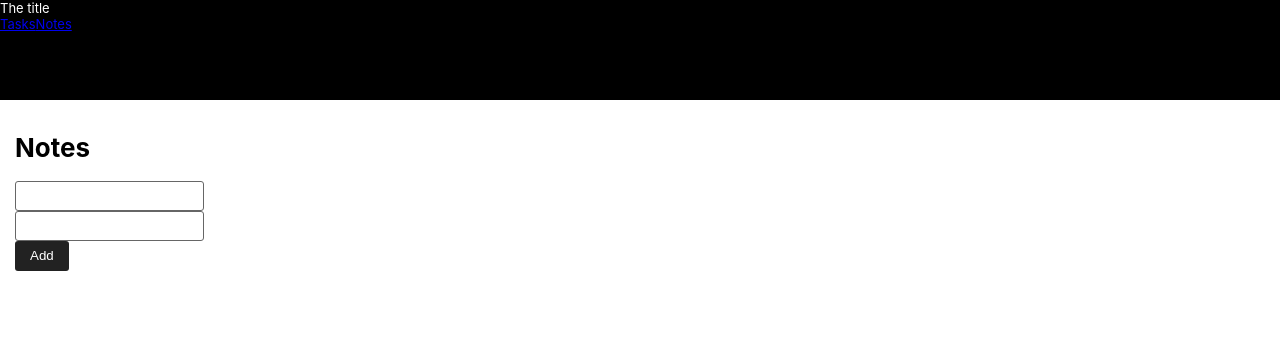
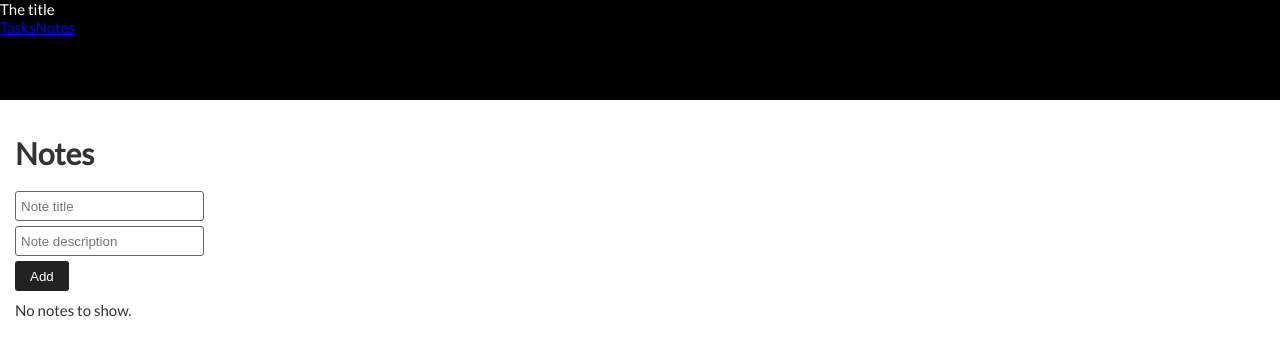
Before and after one commit to toaderflorin/hooks-store, a React (Create React App) app: page /notes in a window 1280 px wide. Shown: the top 356 px of the page. Built offline with nearby package versions, Linux system fonts and the light colour scheme.

Commit message:
Tweaked the UI and added styling.

```diff
--- a/public/index.html
+++ b/public/index.html
@@ -5,6 +5,8 @@
     <link rel="icon" href="%PUBLIC_URL%/favicon.ico" />
     <meta name="viewport" content="width=device-width, initial-scale=1" />
     <meta name="theme-color" content="#000000" />
+    <link rel="preconnect" href="https://fonts.gstatic.com">
+    <link href="https://fonts.googleapis.com/css2?family=Lato:ital,wght@0,400;1,400&display=swap" rel="stylesheet">
     <meta
       name="description"
       content="Web site created using create-react-app"
--- a/src/App.css
+++ b/src/App.css
@@ -1,5 +1,7 @@
 body {
-  font-size: 13px;
+  font-size: 15px;
+  font-family: 'Lato';
+  color: #333;
 }
 
 button {
--- a/src/AppContext.tsx
+++ b/src/AppContext.tsx
@@ -1,31 +1,12 @@
 import React, { useReducer, Dispatch } from 'react'
-import { notesReducer, initialNotesState } from './modules/notes/store/reducer'
-import { tasksReducer, initialTasksState } from './modules/tasks/store/reducer'
 import { AppState, ChildrenProps } from './modules/types'
-import { NotesAction } from './modules/notes/store/types'
-import { TasksAction } from './modules/tasks/store/types'
+import appReducer, { initialAppState, Action } from './appReducer'
 
 export type ExecuteFunc = (state: AppState, dispatch: Dispatch<any>) => Promise<void> | void
-
-type Action =
-  | NotesAction
-  | TasksAction
 
 export type AppContextType = {
   state: AppState
   execute: (action: ExecuteFunc) => Promise<void>
-}
-
-const initialAppState = {
-  tasks: initialTasksState,
-  notes: initialNotesState
-}
-
-function appReducer(state: AppState, action: Action) {
-  return {
-    notes: notesReducer(state.notes, action as NotesAction),
-    tasks: tasksReducer(state.tasks, action as TasksAction)
-  }
 }
 
 // eslint-disable-next-line @typescript-eslint/no-explicit-any
--- /dev/null
+++ b/src/appReducer.ts
@@ -0,0 +1,21 @@
+import { notesReducer, initialNotesState } from './modules/notes/store/reducer'
+import { tasksReducer, initialTasksState } from './modules/tasks/store/reducer'
+import { NotesAction } from './modules/notes/store/types'
+import { TasksAction } from './modules/tasks/store/types'
+import { AppState } from './modules/types'
+
+export type Action =
+  | NotesAction
+  | TasksAction
+
+export const initialAppState = {
+  tasks: initialTasksState,
+  notes: initialNotesState
+}
+
+export default function appReducer(state: AppState, action: Action) {
+  return {
+    notes: notesReducer(state.notes, action as NotesAction),
+    tasks: tasksReducer(state.tasks, action as TasksAction)
+  }
+}
--- a/src/modules/notes/components/NoteDetails.tsx
+++ /dev/null
@@ -1,5 +0,0 @@
-export default function NoteDetails() {
-  return (
-    <div>This is the Settings page.</div>
-  )
-}
--- a/src/modules/notes/components/Notes.css
+++ b/src/modules/notes/components/Notes.css
@@ -0,0 +1,19 @@
+#add-container {
+  display: flex;
+  flex-direction: column;
+  gap: 5px;
+}
+
+#note-container {
+  display: flex;
+  flex-direction: column;
+  gap: 2px;
+  margin-top: 10px;
+}
+
+.note {
+  padding: 10px;
+  width: 300px;
+  border-radius: 5px;
+  background-color: #eee;
+}
--- a/src/modules/notes/components/Notes.tsx
+++ b/src/modules/notes/components/Notes.tsx
@@ -2,6 +2,7 @@ import { useContext, useRef } from 'react'
 import { AppContext } from '../../../AppContext'
 import * as noteActions from '../store/actions'
 import { Note } from '../store/types'
+import './Notes.css'
 
 export default function Notes() {
   const { state, execute } = useContext(AppContext)
@@ -25,21 +26,28 @@ export default function Notes() {
   return (
     <div className="screen">
       <h1>Notes</h1>
+      <div id="add-container">
         <div>
-        <div>
-          <input ref={titleInputRef} type="text" />
+          <input ref={titleInputRef} placeholder="Note title" type="text" />
         </div>
         <div>
-          <input ref={descriptionInputRef} type="text" />
+          <input ref={descriptionInputRef} placeholder="Note description" type="text" />
         </div>
         <div>
           <button onClick={addNoteClick}>Add</button>
         </div>
       </div>
 
+      <div id="note-container">
+        {notes.length === 0 && (
+          <div>
+            No notes to show.
+          </div>
+        )}
+
         {notes.map((note: Note) => {
           return (
-          <div>
+            <div className="note" key={note.id}>
               <div>
                 <b>{note.title}</b>
               </div>
@@ -47,11 +55,12 @@ export default function Notes() {
                 <span>{note.description}</span>
               </div>
               <div>
-              <button>Remove</button>
+                <button onClick={() => removeNoteClick(note.id)}>Remove</button>
               </div>
             </div>
           )
         })}
       </div>
+    </div>
   )
 }
--- a/src/modules/tasks/components/Tasks.css
+++ b/src/modules/tasks/components/Tasks.css
@@ -10,3 +10,7 @@
 .task-description {
   display: flex;
 }
+
+.space {
+  height: 10px;
+}
--- a/src/modules/tasks/components/Tasks.tsx
+++ b/src/modules/tasks/components/Tasks.tsx
@@ -25,10 +25,12 @@ export default function Tasks() {
 
   return (
     <div className="screen">
-      <div>
-        <input ref={descriptionInputRef} type="text" />
+      <h1>Tasks</h1>
+      <div style={{ display: 'flex', gap: '5px' }}>
+        <input ref={descriptionInputRef} placeholder="Task description" type="text" />
         <button onClick={addTaskClick}>Add</button>
       </div>
+      <div className="space" />
       <div>
         {tasks.length === 0 && (
           <div>
```
Also changed, not shown: src/modules/notes/components/NoteDetails.css (deleted), 1 other file (tests, documents, lock files or other folders). Lines whose indentation alone changed are shown as unchanged.
